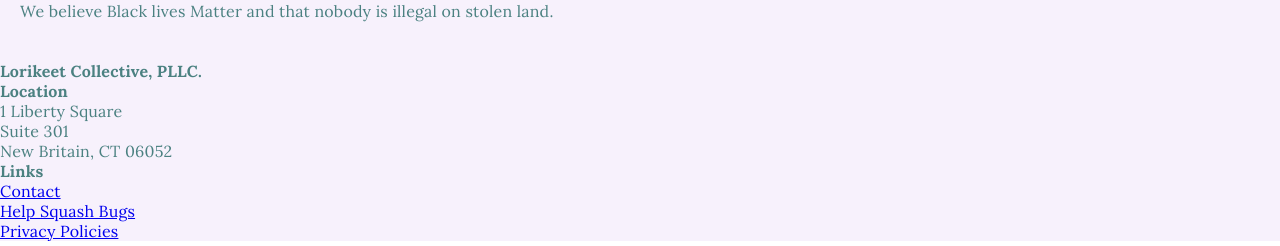
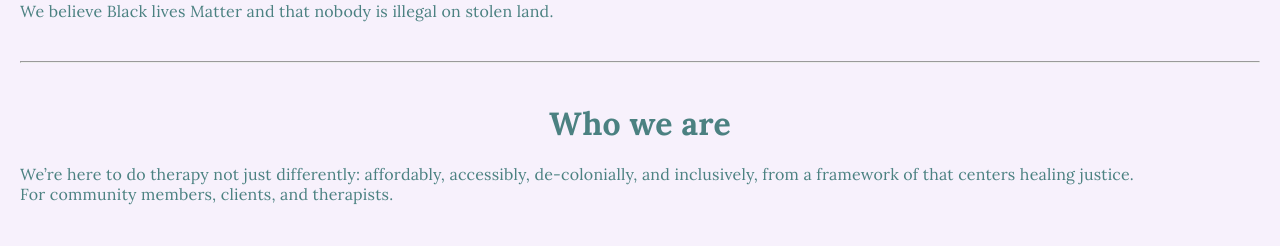
Before and after one commit to Lorikeet-Collective/BaseSite-Frontend, a React (Vite) app: page /#/home in a window 1280 px wide. Shown: the part 2099-2345 px from the top of the page. Built offline with nearby package versions, Linux system fonts and the light colour scheme.

Commit message:
iter: continue work on home page

```diff
--- a/src/components/Common/BasicContainer.module.css
+++ b/src/components/Common/BasicContainer.module.css
@@ -3,8 +3,17 @@
 }
 
 .header {
+  color: var(--secondary-color);
+  font-size: 2em;
+}
+
+.subHeader {
   color: var(--tertiary-color);
   font-size: 1.2em;
+}
+
+.header,
+.subHeader {
   margin-bottom: 20px;
   text-align: center;
 }
--- a/src/components/Common/BasicContainer.tsx
+++ b/src/components/Common/BasicContainer.tsx
@@ -1,25 +1,31 @@
 import styles from "./BasicContainer.module.css";
 
 interface BasicContainerProps {
-  img: string;
+  img?: string;
   header: string;
+  useSubHeader?: boolean;
   body: string[];
 }
 
 const BasicContainer: React.FC<BasicContainerProps> = ({
   img,
   header,
+  useSubHeader = true,
   body,
 }): React.ReactElement => (
   <>
+    {img && (
       <div
         className={`${styles.container} ${styles.img}`}
         style={{
           backgroundImage: `url("${img}")`,
         }}
       ></div>
+    )}
     <div className={styles.container}>
-      <h3 className={styles.header}>{header}</h3>
+      <h3 className={useSubHeader ? styles.subHeader : styles.header}>
+        {header}
+      </h3>
       {body.map((text) => (
         <p className={styles.textBody}>{text}</p>
       ))}
--- a/src/views/Home.tsx
+++ b/src/views/Home.tsx
@@ -54,6 +54,15 @@ const Home: React.FC = (): React.ReactElement => {
           land.`,
         ]}
       />
+      <hr />
+      <BasicContainer
+        header={"Who we are"}
+        useSubHeader={false}
+        body={[
+          `We’re here to do therapy not just differently: affordably, accessibly, de-colonially, and inclusively, from a framework of that centers healing justice.`,
+          `For community members, clients, and therapists.`,
+        ]}
+      />
     </main>
   );
 };
```
Lines whose indentation alone changed are shown as unchanged.
